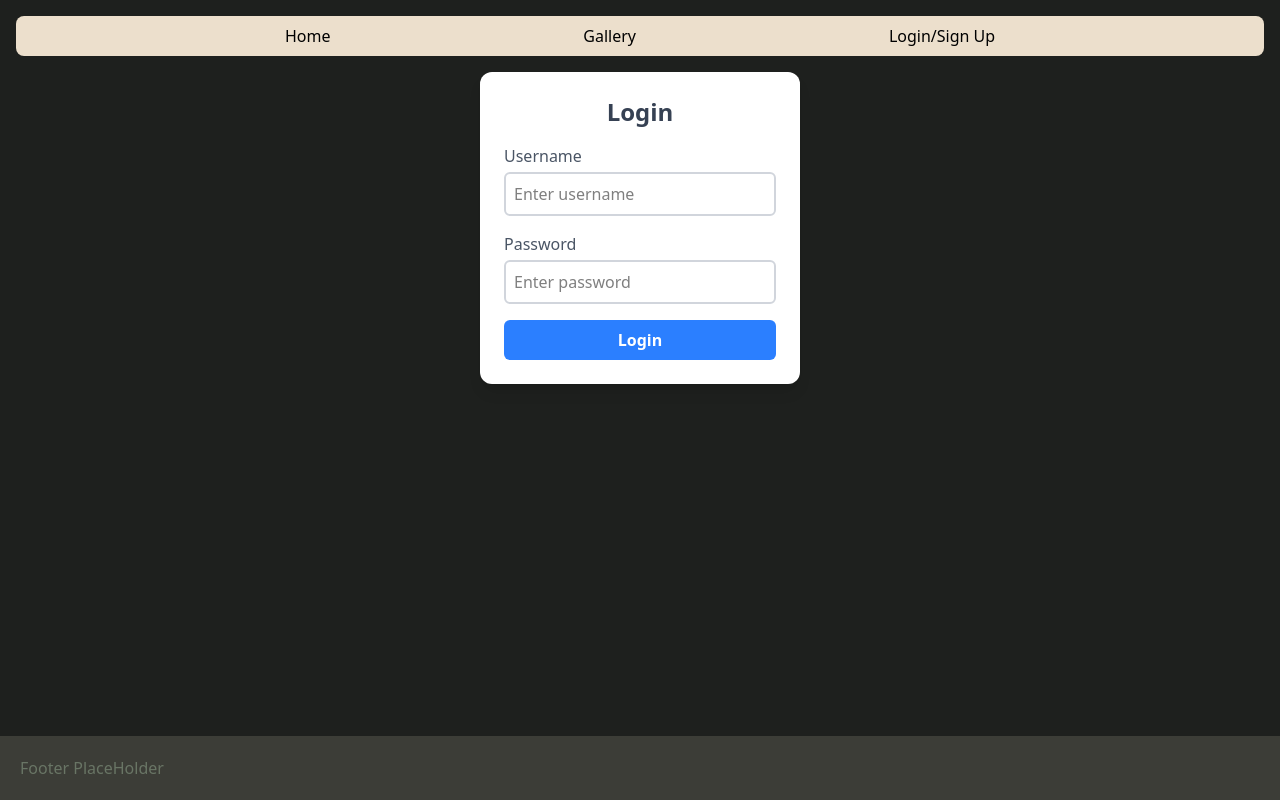
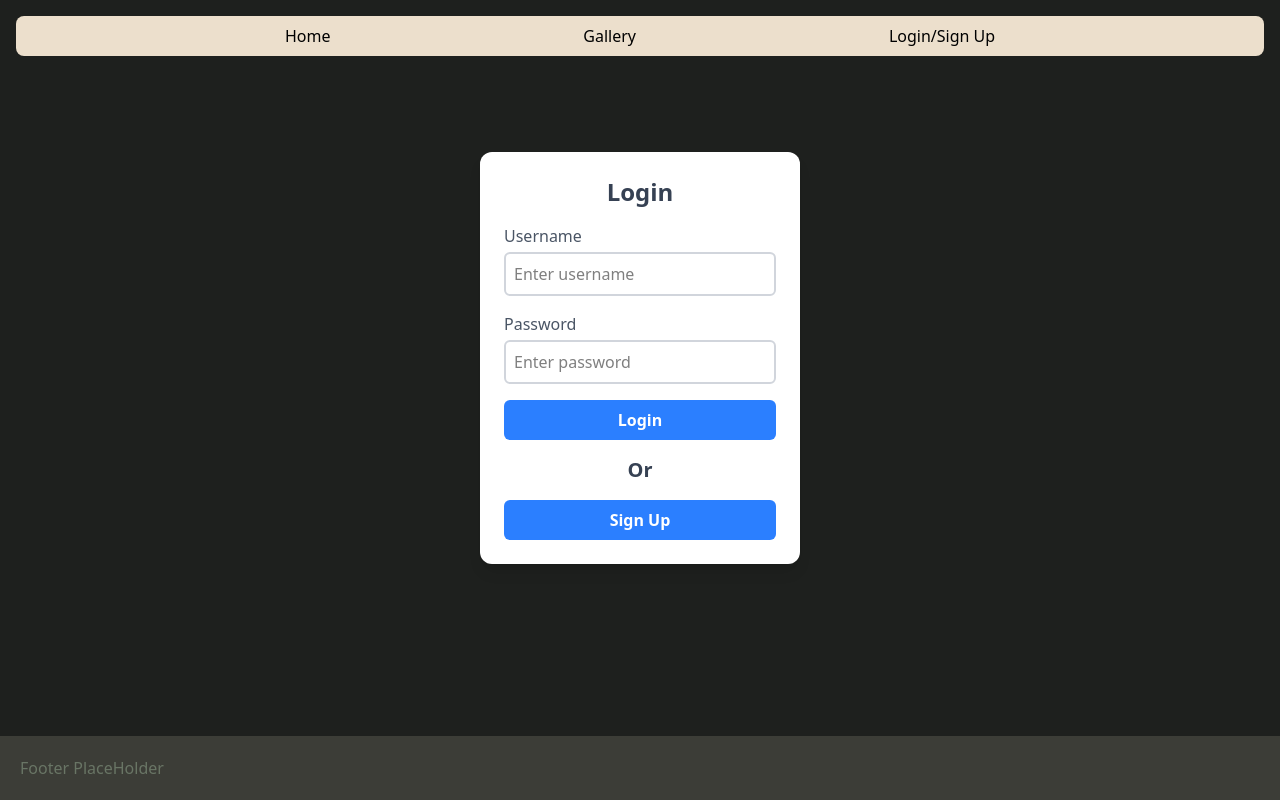
Before and after one commit to jformani04-arch/ShowRate, a React (Vite) app in the folder frontend/: page /login in a window 1280 px wide. Built offline with nearby package versions, Linux system fonts and the light colour scheme.

Commit message:
login page styling/setup

```diff
--- a/frontend/src/pages/Login.jsx
+++ b/frontend/src/pages/Login.jsx
@@ -1,7 +1,7 @@
 export default function Login() {
   return (
     <>
-      <form className="w-80 bg-white p-6 rounded-xl shadow-lg mx-auto flex flex-col gap-4">
+      <form className="mt-20 w-80 bg-white p-6 rounded-xl shadow-lg mx-auto flex flex-col gap-4">
         <h2 className="text-2xl font-bold text-center text-gray-700">Login</h2>
 
         <div className="flex flex-col">
@@ -28,6 +28,16 @@ export default function Login() {
         >
           Login
         </button>
+
+        <div className="text-xl font-bold text-center text-gray-700">
+          Or
+        </div>
+        <button
+          type="submit"
+          className="bg-blue-500 text-white font-semibold py-2 rounded-md hover:bg-blue-600 transition-colors"
+        >
+          Sign Up
+        </button>
       </form>
     </>
   );
```
Also changed, not shown: 2 other files (tests, documents, lock files or other folders).
